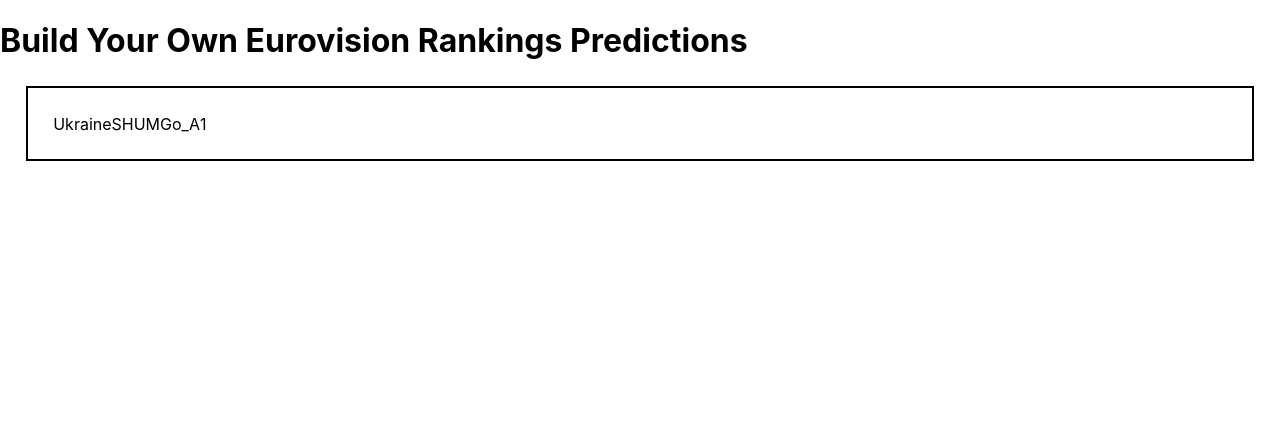
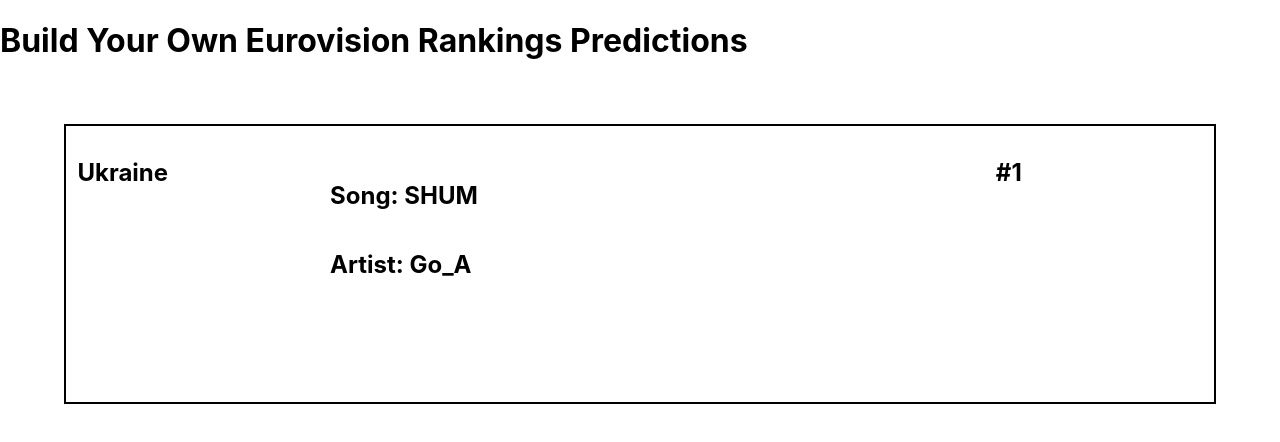
Before and after one commit to SevenSecrets/eurovision-predictions, a React (Create React App) app: page / in a window 1280 px wide. Shown: the top 442 px of the page. Built offline with nearby package versions, Linux system fonts and the light colour scheme.

Commit message:
switching to grid, constructing grid

```diff
--- a/src/components/entry.js
+++ b/src/components/entry.js
@@ -14,10 +14,10 @@
     render() {
         return(
             <div className='Entry'>
-                <div class='country'>{this.state.country}</div>
-                <div class='song-title'>{this.state.songTitle}</div>
-                <div class='artist'>{this.state.artist}</div>
-                <div class='rank'>{this.state.rank}</div>
+                <div className='country'><h2>{this.state.country}</h2></div>
+                <div className='song-title'><h2>Song: {this.state.songTitle}</h2></div>
+                <div className='artist'><h2>Artist: {this.state.artist}</h2></div>
+                <div className='rank'><h2>#{this.state.rank}</h2></div>
             </div>
         );
     }
--- a/src/index.js
+++ b/src/index.js
@@ -1,6 +1,6 @@
 import React from 'react';
 import ReactDOM from 'react-dom';
-import './index.css';
+import './stylesheets/index.css';
 import App from './App';
 import reportWebVitals from './reportWebVitals';
 
--- a/src/stylesheets/entry.css
+++ b/src/stylesheets/entry.css
@@ -1,6 +1,39 @@
 .Entry {
     border: 2px solid black;
-    margin: 2%;
-    padding: 2%;
-    display: flex;
+    margin: 5%;
+    display: grid;
+    grid-template-columns: repeat(5, 1fr);
+    grid-auto-rows: 25%;
 }
+
+.country, .song-title, .artist, .rank {
+    margin: 5%;
+}
+
+.country {
+    grid-column-start: 1;
+    grid-column-end: 2;
+    grid-row-start: 1;
+    grid-row-end: 3;
+}
+
+.song-title {
+    grid-column-start: 2;
+    grid-column-end: 5;
+    grid-row-start: 1;
+    grid-row-end: 2;
+}
+
+.artist {
+    grid-column-start: 2;
+    grid-column-end: 5;
+    grid-row-start: 2;
+    grid-row-end: 3;
+}
+
+.rank {
+    grid-column-start: 5;
+    grid-column-end: 6;
+    grid-row-start: 1;
+    grid-row-end: 3;
+}
```
Also changed, not shown: public/index.html (+0 -23 lines), src/stylesheets/index.css (renamed from src/index.css).
